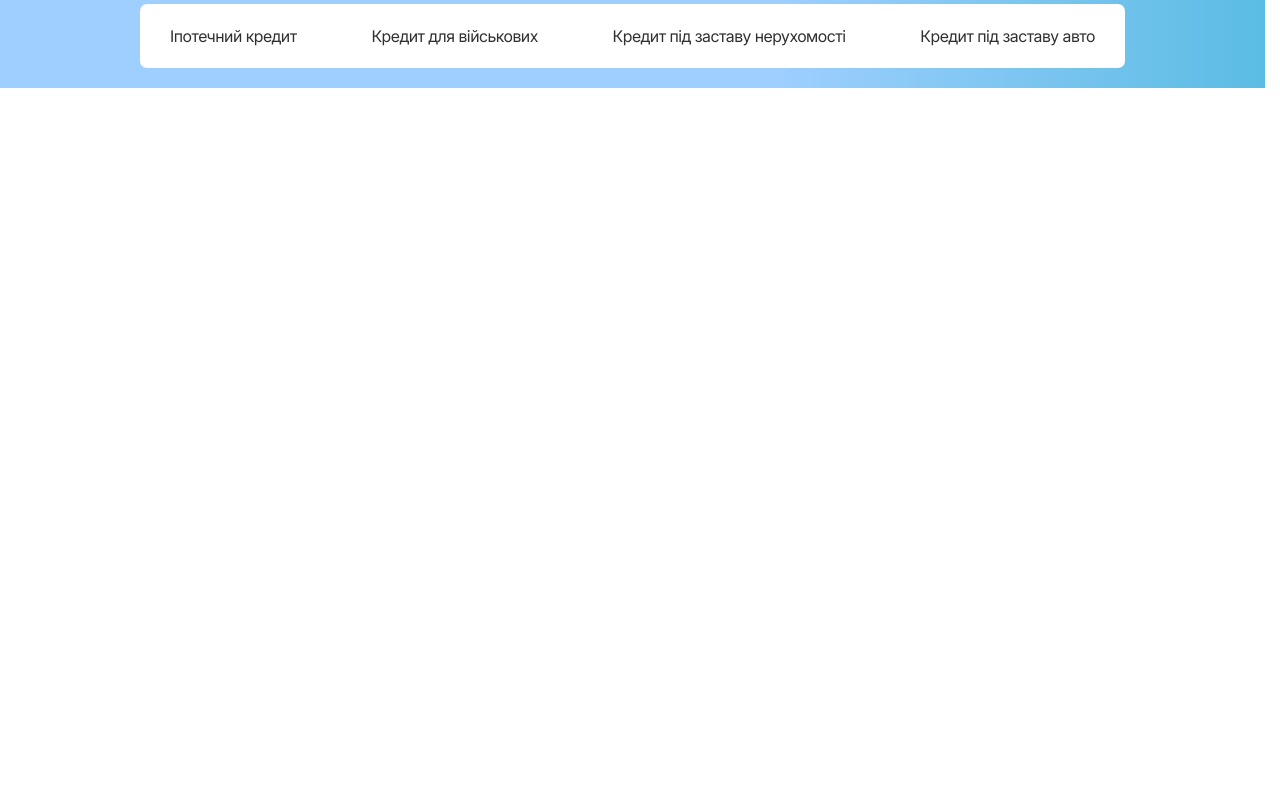
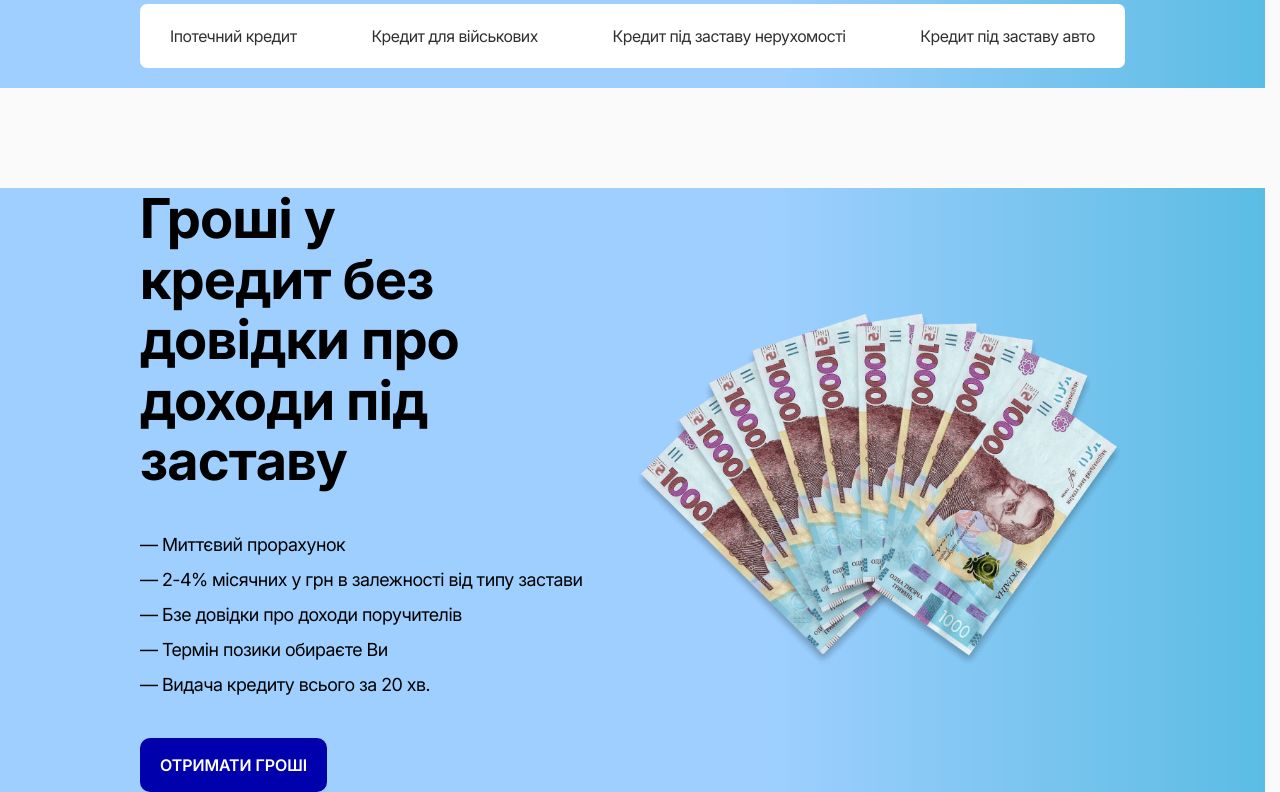
Before and after one commit to Mensis11/ipoteka-new, a plain HTML site: page index.html in a window 1280 px wide. Shown: the part 142-934 px from the top of the page. Before the commit the page ends 800 px from the top, so only its background shows below. Drawn offline with nearby package versions, Linux system fonts and the light colour scheme; files that its build step writes are made by us from their sources.

Commit message:
Hero section markup and header markup edits

```diff
--- a/index.html
+++ b/index.html
@@ -25,7 +25,7 @@
                             <a href="#" class="header__link header__link--page">Про нас</a>
                             <a href="#" class="header__link header__link--page">Контакти</a>
                         </div>
-                        <button class="header__advice-button" type="button">
+                        <button class="bg-transparent-button" type="button">
                             ЗАМОВИТИ ДЗВІНОК
                         </button>
                     </nav>
@@ -41,5 +41,26 @@
             </div>
         </div>
     </header>
+
+    <section class="section hero">
+        <div class="hero__body">
+            <div class="hero__body-inner container">
+                <div class="hero__column">
+                    <h1 class="hero__title">Гроші у кредит без довідки про доходи під заставу</h1>
+                    <ul class="hero__list">
+                        <li class="hero__list-item">— Миттєвий прорахунок</li>
+                        <li class="hero__list-item">— 2-4% місячних у грн в залежності від типу застави</li>
+                        <li class="hero__list-item">— Бзе довідки про доходи поручителів</li>
+                        <li class="hero__list-item">— Термін позики обираєте Ви</li>
+                        <li class="hero__list-item">— Видача кредиту всього за 20 хв.</li>
+                    </ul>
+                    <button class="bg-blue-button" type="button">ОТРИМАТИ ГРОШІ</button>
+                </div>
+                <div class="hero__column">
+                    <img src="assets/images/money.png" alt="hero-image" class="hero__image">
+                </div>
+            </div>
+        </div>
+    </section>
 </body>
 </html>
--- a/styles/_fonts.scss
+++ b/styles/_fonts.scss
@@ -1,6 +1,6 @@
 @font-face {
   font-family: 'Inter';
-  src: url('../fonts/Inter-Regular.woff2') format('woff2');
+  src: url('../assets/fonts/Inter-Regular.woff2') format('woff2');
   font-weight: 400;
   font-style: normal;
   font-display: swap;
@@ -8,7 +8,7 @@
 
 @font-face {
   font-family: 'Inter';
-  src: url('../fonts/Inter-Medium.woff2') format('woff2');
+  src: url('../assets/fonts/Inter-Medium.woff2') format('woff2');
   font-weight: 500;
   font-style: normal;
   font-display: swap;
@@ -16,7 +16,7 @@
 
 @font-face {
   font-family: 'Inter';
-  src: url('../fonts/Inter-SemiBold.woff2') format('woff2');
+  src: url('../assets/fonts/Inter-SemiBold.woff2') format('woff2');
   font-weight: 600;
   font-style: normal;
   font-display: swap;
@@ -24,7 +24,7 @@
 
 @font-face {
   font-family: 'Inter';
-  src: url('../fonts/Inter-Bold.woff2') format('woff2');
+  src: url('../assets/fonts/Inter-Bold.woff2') format('woff2');
   font-weight: 700;
   font-style: normal;
   font-display: swap;
--- a/styles/_globals.scss
+++ b/styles/_globals.scss
@@ -11,6 +11,5 @@ body {
   flex-direction: column;
   font-family: 'Inter', sans-serif;
   letter-spacing: -0.03em;
-  color: var(--color-gray-50);
-  background-color: var(--color-dark);
+  background-color: #fafafa;
 }
--- a/styles/_utils.scss
+++ b/styles/_utils.scss
@@ -33,3 +33,7 @@
     display: none !important;
   }
 }
+
+.section {
+  padding-top: 100px;
+}
--- a/styles/blocks/_header.scss
+++ b/styles/blocks/_header.scss
@@ -2,11 +2,10 @@
 @use '../helpers/media' as *;
 
 .header {
-  background: #5bbce3;
-  background: linear-gradient(-90deg,rgba(91, 188, 227, 1) 0%, rgba(158, 207, 255, 1) 39%);
-
   &__body {
     padding-block: 20px;
+    background: #5bbce3;
+    background: linear-gradient(-90deg,rgba(91, 188, 227, 1) 0%, rgba(158, 207, 255, 1) 39%);
 
     &-inner {
       display: flex;
@@ -58,21 +57,6 @@
     }
   }
 
-  &__advice-button {
-    @include reset-button;
-
-    padding: 15px 20px;
-    color: #0000ad;
-    border: 3px solid #0000ad;
-    border-radius: 10px;
-    font-weight: 600;
-    transition: 0.2s ease;
-
-    &:hover {
-      background-color: white;
-    }
-  }
-
   &__navigation-two {
     display: flex;
     align-items: center;
--- /dev/null
+++ b/styles/blocks/_hero.scss
@@ -0,0 +1,37 @@
+@use '../helpers/mixins' as *;
+@use '../helpers/media' as *;
+
+.hero {
+  &__body {
+    background: #5bbce3;
+    background: linear-gradient(-90deg,rgba(91, 188, 227, 1) 0%, rgba(158, 207, 255, 1) 39%);
+
+    &-inner {
+      display: grid;
+      grid-template-columns: 1fr 1fr;
+      align-items: center;
+    }
+  }
+
+  &__column {
+    display: flex;
+    flex-direction: column;
+    row-gap: 40px;
+  }
+
+  &__title {
+    font-size: 55px;
+    width: 80%;
+    line-height: 1.1;
+  }
+
+  &__list {
+    display: flex;
+    flex-direction: column;
+    row-gap: 8px;
+
+    &-item {
+      font-size: 18px;
+    }
+  }
+}
--- a/styles/main.scss
+++ b/styles/main.scss
@@ -5,3 +5,6 @@
 @use 'globals';
 
 @use 'blocks/header';
+@use 'blocks/hero';
+
+@use 'shared/shared';
--- /dev/null
+++ b/styles/shared/_shared.scss
@@ -0,0 +1,32 @@
+@use '../helpers/mixins' as *;
+@use '../helpers/media' as *;
+
+.bg-blue-button,
+.bg-transparent-button {
+  @include reset-button;
+
+  align-self: start;
+  padding: 15px 20px;
+  border-radius: 10px;
+  font-weight: 600;
+  transition: 0.2s ease;
+}
+
+.bg-blue-button {
+  background-color: #0000ad;
+  color: white;
+
+  &:hover {
+    background-color: #6bb2fa;
+    color: #0000ad;
+  }
+}
+
+.bg-transparent-button {
+  color: #0000ad;
+  border: 3px solid #0000ad;
+
+  &:hover {
+    background-color: white;
+  }
+}
```
Also changed, not shown: assets/fonts/Inter-Bold.woff2 (renamed from fonts/Inter-Bold.woff2), assets/fonts/Inter-Medium.woff2 (renamed from fonts/Inter-Medium.woff2), assets/fonts/Inter-Regular.woff2 (renamed from fonts/Inter-Regular.woff2), assets/fonts/Inter-SemiBold.woff2 (renamed from fonts/Inter-SemiBold.woff2), assets/images/money.png (added).
